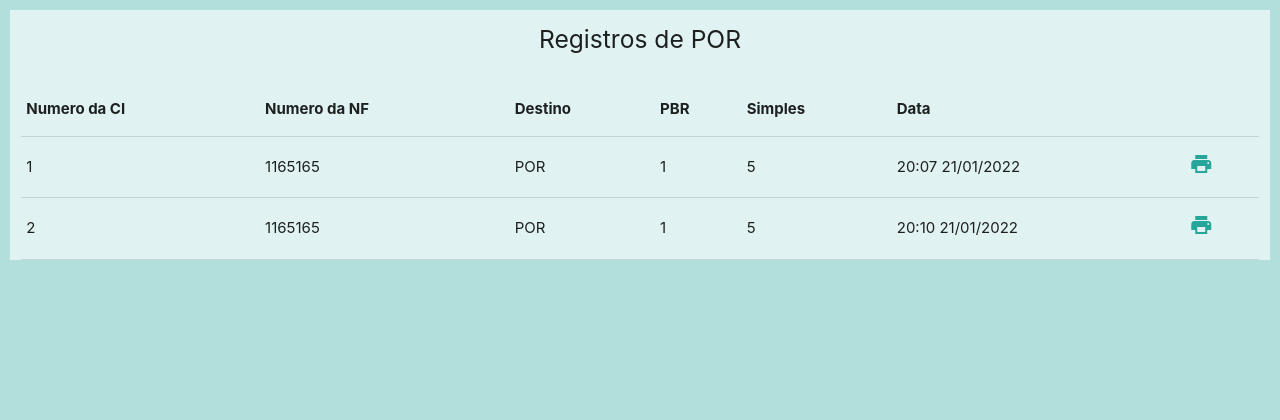
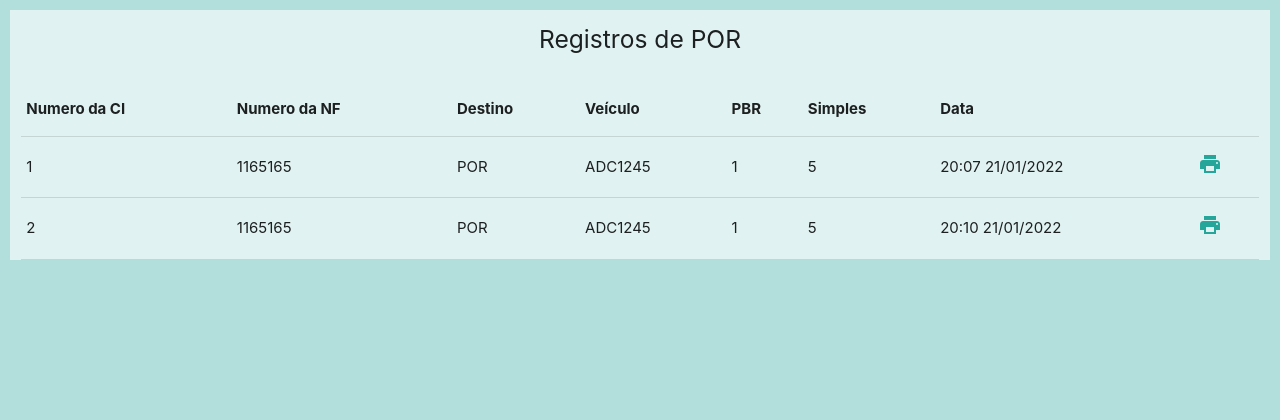
Before and after one commit to SrLuppo/controledepalets.com, a PHP site: page /relatorio.php?filial=POR in a window 1280 px wide. Shown: the part 94-514 px from the top of the page. Run offline with PHP 8.4, Linux system fonts and the light colour scheme; data comes from the database, SQL or seed files in the repository; some libraries are stand-ins or nearby versions.

Commit message:
ajuste para mostrar o veículo

```diff
--- a/relatorio.php
+++ b/relatorio.php
@@ -29,6 +29,7 @@ $result = mysqli_query($connect,$sql);
               <th>Numero da CI</th>
               <th>Numero da NF</th>
               <th>Destino</th>
+              <th>Veículo</th>
               <th>PBR</th>
               <th>Simples</th>
               <th>Data</th>
@@ -57,6 +58,7 @@ $result = mysqli_query($connect,$sql);
                 echo "<td>".$numeroDaCi."</td>";
                 echo "<td>".$notafiscal."</td>";
                 echo "<td>".$destino."</td>";
+                echo "<td>".$veiculo."</td>";
                 echo "<td>".$pbr."</td>";
                 echo "<td>".$simples."</td>";
                 echo "<td>".$data."</td>";
```
